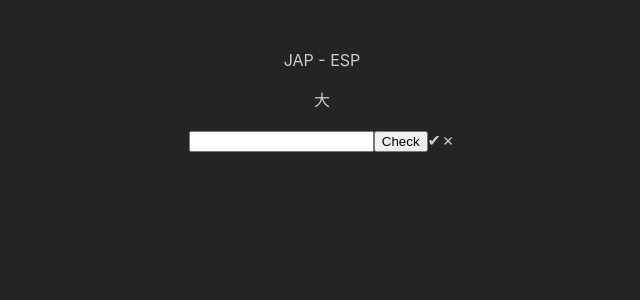
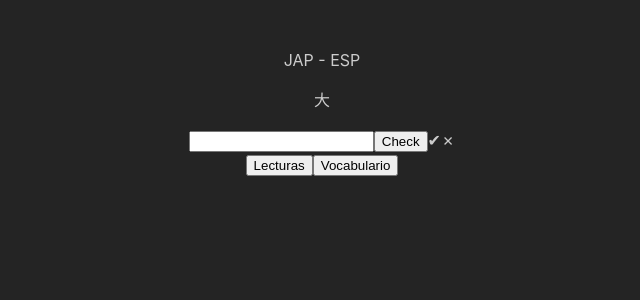
Before and after one commit to ATalaveraDev/learn-kanji, a React (Vite) app: page / in a window 1280 px wide. Shown: the top 300 px of the page, without its empty margins (318-958 px from the left). Built offline with nearby package versions, Linux system fonts and the light colour scheme.

Commit message:
Exercise type selector

```diff
--- /dev/null
+++ b/src/components/ExerciseTypeSelector/ExerciseTypeSelector.tsx
@@ -0,0 +1,10 @@
+const ExerciseTypeSelector = () => {
+  return (
+    <div>
+      <button>Lecturas</button>
+      <button>Vocabulario</button>
+    </div>
+  );
+};
+
+export default ExerciseTypeSelector;
--- a/src/components/FromJapaneseToSpanish/FromJapaneseToSpanish.tsx
+++ b/src/components/FromJapaneseToSpanish/FromJapaneseToSpanish.tsx
@@ -1,3 +1,5 @@
+import ExerciseTypeSelector from '../ExerciseTypeSelector/ExerciseTypeSelector';
+
 const FromJapaneseToSpanish = () => {
   return <>
     <p>大</p>
@@ -5,6 +7,8 @@ const FromJapaneseToSpanish = () => {
     <button type="button">Check</button>
     <span>✔</span>
     <span>✗</span>
+    <ExerciseTypeSelector />
+
   </>
 };
 
```
